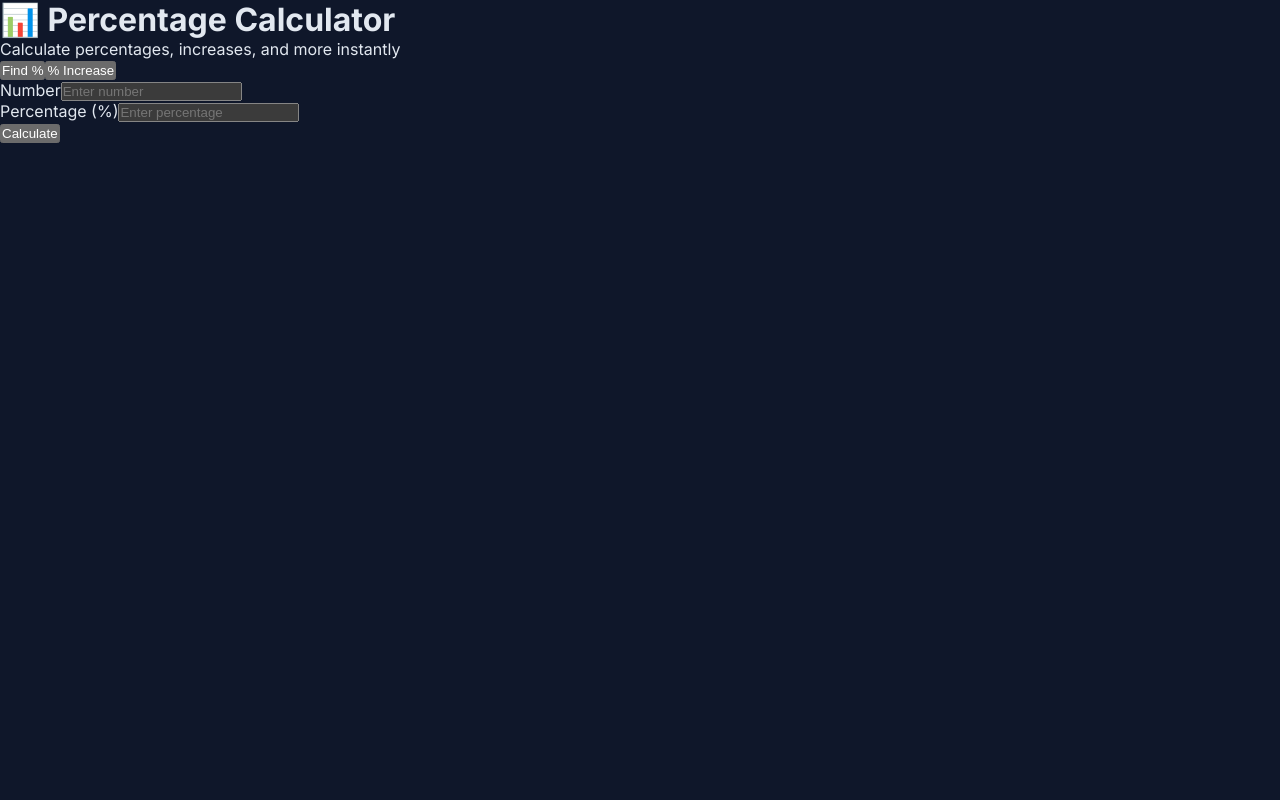
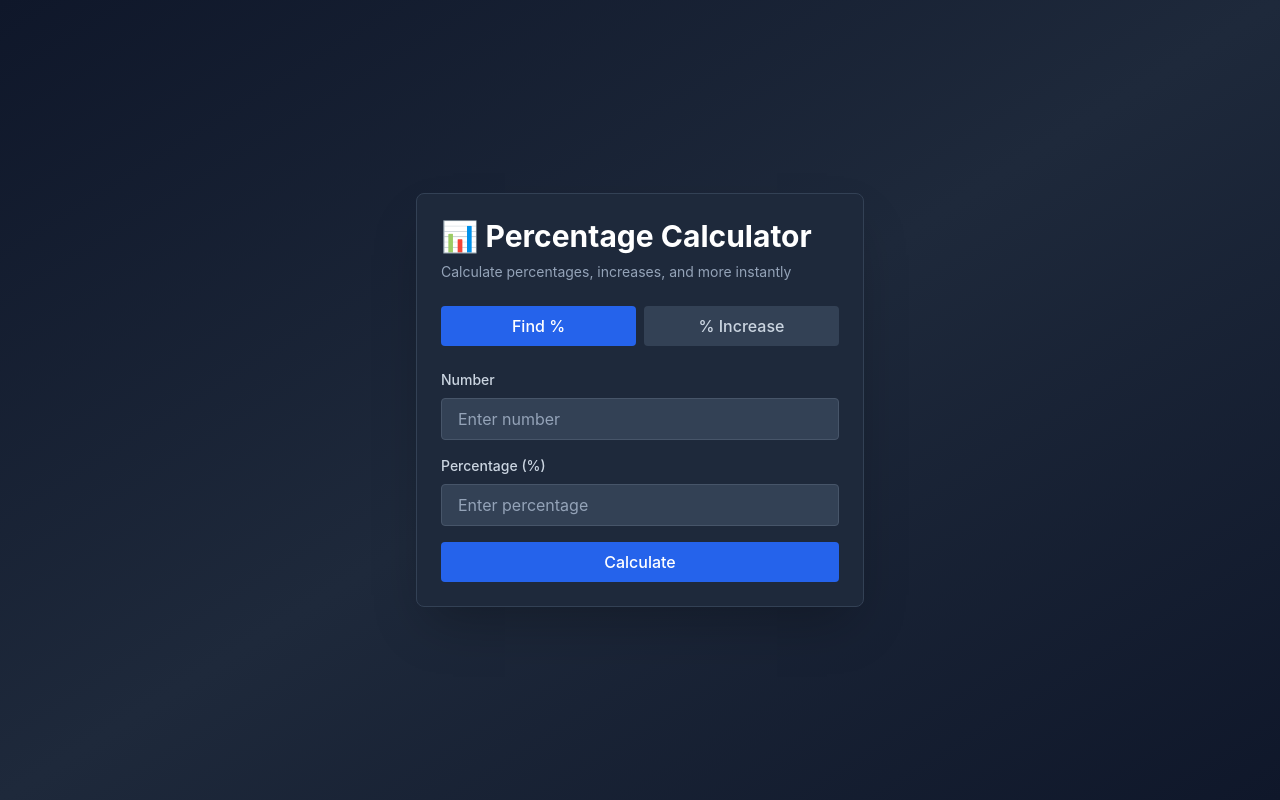
Before and after one commit to rakeshv02/percentage-calculator, a React (Vite) app: page / in a window 1280 px wide. Built offline with nearby package versions, Linux system fonts and the light colour scheme.

Commit message:
Update index.css

```diff
--- a/src/index.css
+++ b/src/index.css
@@ -1,3 +1,7 @@
+@tailwind base;
+@tailwind components;
+@tailwind utilities;
+
 @import url('https://fonts.googleapis.com/css2?family=Inter:wght@400;500;600;700&display=swap');
 
 * {
@@ -15,3 +19,7 @@ body {
   background: #0f172a;
   color: #e2e8f0;
 }
+
+input, textarea {
+  font-family: 'Inter', sans-serif;
+}
```
